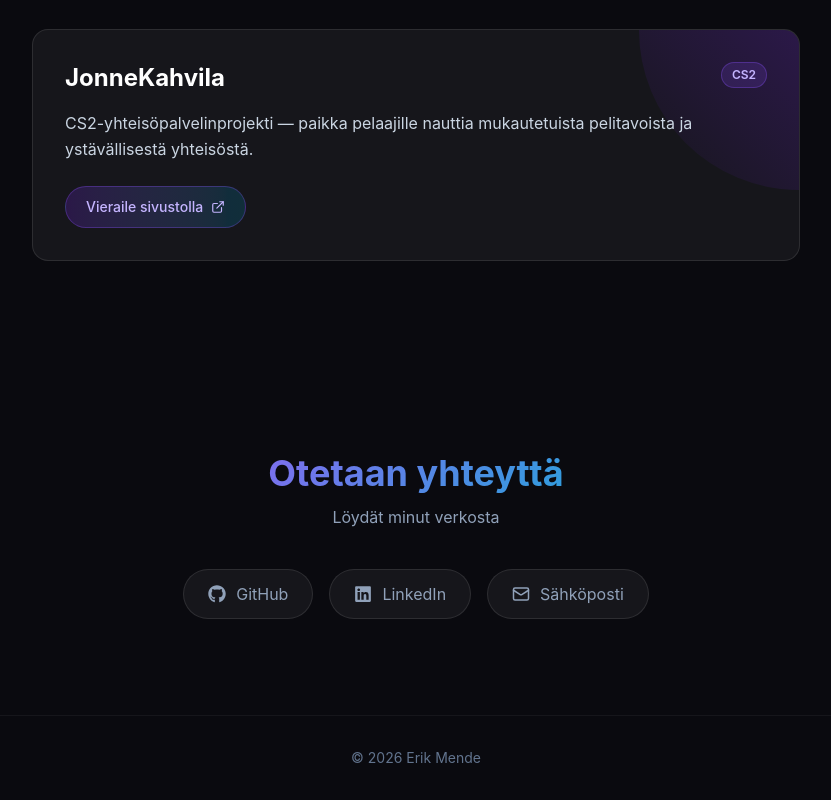
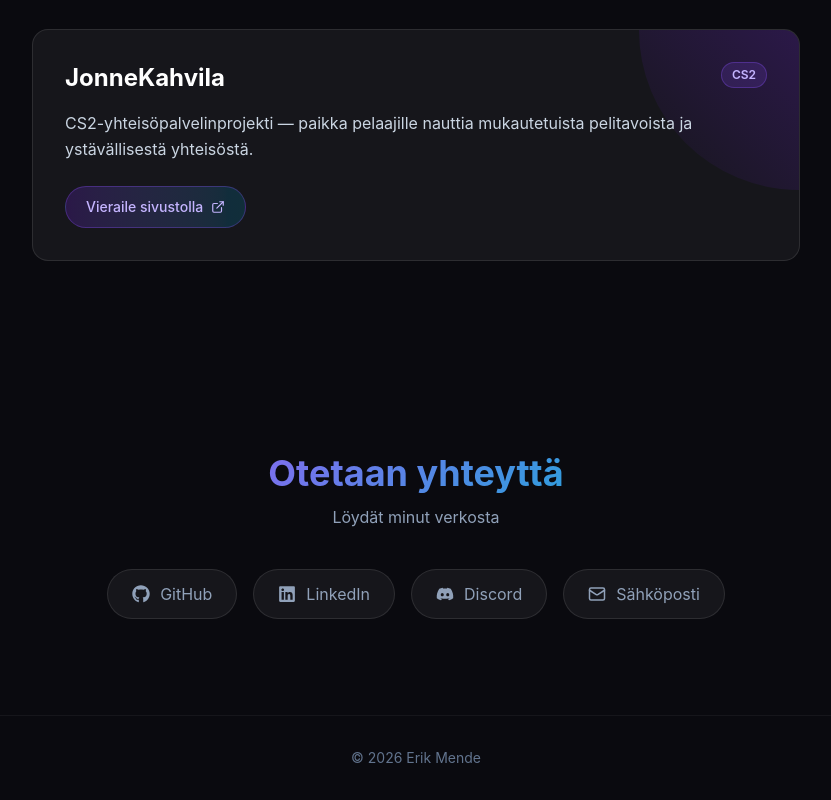
Before and after one commit to erikpeik/portfolio, a React (Vite) app: page / in a window 1280 px wide. Shown: the part 2912-3712 px from the top of the page, without its empty margins (224-1055 px from the left). Built offline with nearby package versions, Linux system fonts and the light colour scheme.

Commit message:
add Discord link

```diff
--- a/src/components/sections/Contact.tsx
+++ b/src/components/sections/Contact.tsx
@@ -1,7 +1,7 @@
 import { useTranslation } from 'react-i18next'
 import { motion } from 'framer-motion'
 import { Mail } from 'lucide-react'
-import { FaGithub, FaLinkedin } from 'react-icons/fa'
+import { FaGithub, FaLinkedin, FaDiscord } from 'react-icons/fa'
 
 const links = [
   {
@@ -17,6 +17,13 @@ const links = [
     href: 'https://www.linkedin.com/in/erikpeik/',
     color: 'hover:border-sky-500/50 hover:text-sky-300',
     glow: 'hover:shadow-[0_0_20px_rgba(14,165,233,0.3)]',
+  },
+  {
+    key: 'discord',
+    icon: FaDiscord,
+    href: 'https://discord.com/users/183537301526282241',
+    color: 'hover:border-indigo-500/50 hover:text-indigo-300',
+    glow: 'hover:shadow-[0_0_20px_rgba(99,102,241,0.3)]',
   },
   {
     key: 'email',
--- a/src/i18n/en.ts
+++ b/src/i18n/en.ts
@@ -54,6 +54,7 @@ const en = {
     github: 'GitHub',
     linkedin: 'LinkedIn',
     email: 'Email',
+    discord: 'Discord',
   },
 } as const
 
--- a/src/i18n/fi.ts
+++ b/src/i18n/fi.ts
@@ -54,6 +54,7 @@ const fi = {
     github: 'GitHub',
     linkedin: 'LinkedIn',
     email: 'Sähköposti',
+    discord: 'Discord',
   },
 } as const
 
```
